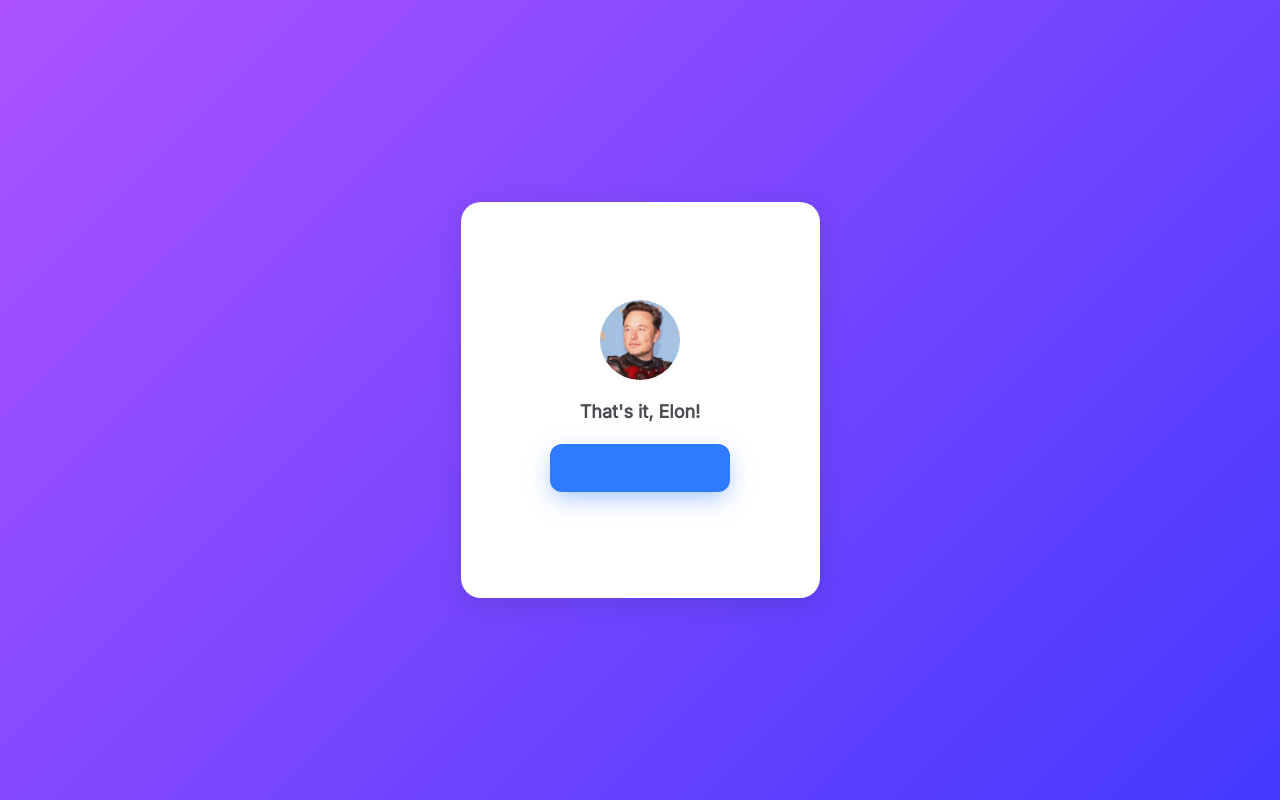
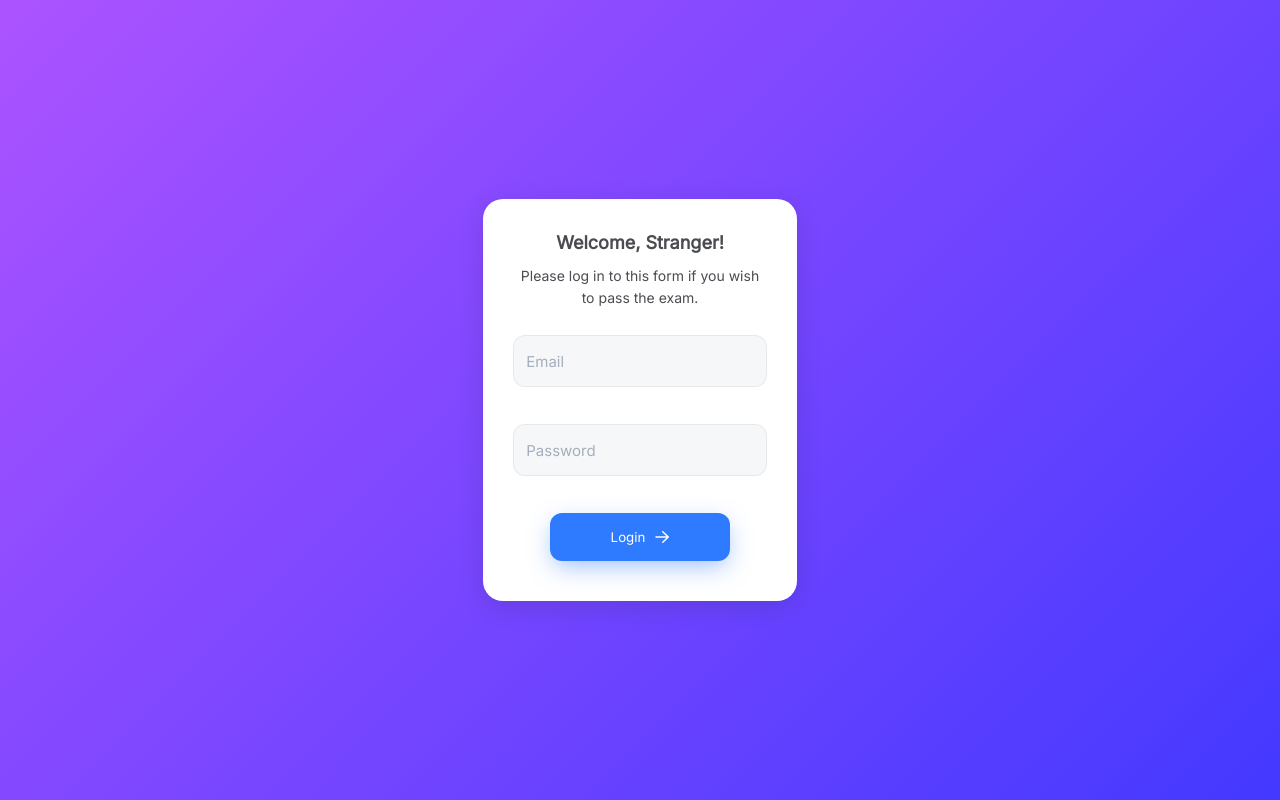
Before and after one commit to xA6V5x/react-test-assignment, a React (Vite) app: page / in a window 1280 px wide. Built offline with nearby package versions, Linux system fonts and the light colour scheme.

Commit message:
Profile Styles and Configuration States

```diff
--- a/package.json
+++ b/package.json
@@ -11,8 +11,7 @@
      "dependencies": {
           "react": "^18.2.0",
           "react-dom": "^18.2.0",
-          "react-hook-form": "^7.39.4",
-          "react-hooks-global-state": "^2.0.0"
+          "react-hook-form": "^7.39.4"
      },
      "devDependencies": {
           "@types/react": "^18.0.24",
--- a/src/App.tsx
+++ b/src/App.tsx
@@ -4,12 +4,21 @@ import Profile from './components/profile/profile';
 import { profileProps } from './types/profile';
 
 function App() {
-     let userProps = { avatar: '/avatar.jpeg', name: 'Elon' };
+     let userInitial = { name: '', avatar: '' };
 
-     const [user, setUser] = useState(userProps);
+     const [user, setUser] = useState(userInitial);
+
+     const handleSetState = (user: profileProps) => {
+          setUser(user);
+     };
 
      //  return user ? <div>Profile TBD</div> : <div>Login TBD</div>;
-     return user ? <Profile name={user.name} avatar={user.avatar} /> : <Login />;
+
+     return user.name != '' ? (
+          <Profile name={user.name} avatar={user.avatar} handleSetState={handleSetState} />
+     ) : (
+          <Login handleSetState={handleSetState} />
+     );
 }
 
 export default App;
--- a/src/components/login/login.tsx
+++ b/src/components/login/login.tsx
@@ -1,11 +1,12 @@
 import React, { useState } from 'react';
 import { login } from '../../api/index';
-import { loginProps } from '../../types/login'; //{email: string; password: string;}
+import { loginProps, setStateApp } from '../../types/login';
+//{email: string; password: string;} and {handleSetState: (n: {name=''; avatar=''}) => void;}
 import { useForm, SubmitHandler } from 'react-hook-form';
 import styles from './login.module.css';
 import Spinner from '../spinner/spinner';
 
-function Login() {
+function Login({ handleSetState }: setStateApp) {
      const {
           register,
           formState: { errors },
@@ -27,9 +28,9 @@ function Login() {
                     setLoading(false);
                     setErrorEmail(true);
                     return alert(dataUser.error);
-               } else {
+               } else if (dataUser.data != undefined) {
                     setLoading(false);
-                    return console.log(dataUser.data);
+                    return handleSetState(dataUser.data);
                }
           }
      };
--- a/src/components/profile/profile.tsx
+++ b/src/components/profile/profile.tsx
@@ -1,12 +1,22 @@
-import { profileProps } from '../../types/profile';
+import { profilePropsFunction } from '../../types/profile';
+import { setStateApp } from '../../types/login';
 import styles from './profile.module.css';
 
-function Profile({ name, avatar }: profileProps) {
+function Profile({ name, avatar, handleSetState }: profilePropsFunction) {
+     const handleFunction = () => {
+          handleSetState({ name: '', avatar: '' });
+     };
+
      return (
           <div className={styles.container}>
                <img className={styles.avatar} src={avatar} alt={name} />
                <label className="title">That's it, {name}!</label>
-               <button className="button"></button>
+               <button
+                    className="button"
+                    onClick={() => {
+                         handleFunction();
+                    }}
+               ></button>
           </div>
      );
 }
--- a/src/components/spinner/spinner.tsx
+++ b/src/components/spinner/spinner.tsx
@@ -15,8 +15,8 @@ const Spinner = () => {
                          cy="12"
                          r="8.5"
                          stroke="white"
-                         stroke-opacity="0.4"
-                         stroke-width="3"
+                         strokeOpacity="0.4"
+                         strokeWidth="3"
                     />
                     <mask id="path-2-inside-1_2_630" fill="white">
                          <path d="M20.5 12C21.3284 12 22.0115 12.6753 21.8877 13.4944C21.7669 14.2935 21.5495 15.0768 21.2388 15.8268C20.7362 17.0401 19.9997 18.1425 19.0711 19.0711C18.1425 19.9997 17.0401 20.7362 15.8268 21.2388C15.0768 21.5495 14.2935 21.7669 13.4944 21.8877C12.6753 22.0115 12 21.3284 12 20.5C12 19.6716 12.6791 19.0161 13.4886 18.8399C13.8946 18.7515 14.293 18.627 14.6788 18.4672C15.5281 18.1154 16.2997 17.5998 16.9497 16.9497C17.5998 16.2997 18.1154 15.5281 18.4672 14.6788C18.627 14.293 18.7515 13.8946 18.8399 13.4886C19.0161 12.6791 19.6716 12 20.5 12Z" />
@@ -24,7 +24,7 @@ const Spinner = () => {
                     <path
                          d="M20.5 12C21.3284 12 22.0115 12.6753 21.8877 13.4944C21.7669 14.2935 21.5495 15.0768 21.2388 15.8268C20.7362 17.0401 19.9997 18.1425 19.0711 19.0711C18.1425 19.9997 17.0401 20.7362 15.8268 21.2388C15.0768 21.5495 14.2935 21.7669 13.4944 21.8877C12.6753 22.0115 12 21.3284 12 20.5C12 19.6716 12.6791 19.0161 13.4886 18.8399C13.8946 18.7515 14.293 18.627 14.6788 18.4672C15.5281 18.1154 16.2997 17.5998 16.9497 16.9497C17.5998 16.2997 18.1154 15.5281 18.4672 14.6788C18.627 14.293 18.7515 13.8946 18.8399 13.4886C19.0161 12.6791 19.6716 12 20.5 12Z"
                          stroke="white"
-                         stroke-width="4"
+                         strokeWidth="4"
                          mask="url(#path-2-inside-1_2_630)"
                     />
                </svg>
--- a/src/types/login.ts
+++ b/src/types/login.ts
@@ -1,4 +1,10 @@
+import { profileProps } from './profile';
+
 export type loginProps = {
      email: string;
      password: string;
 };
+
+export type setStateApp = {
+     handleSetState: (n: profileProps) => void;
+};
--- a/src/types/profile.ts
+++ b/src/types/profile.ts
@@ -2,3 +2,9 @@ export type profileProps = {
      name: string;
      avatar: string;
 };
+
+export type profilePropsFunction = {
+     name: string;
+     avatar: string;
+     handleSetState: (n: profileProps) => void;
+};
```
Also changed, not shown: src/state/index.ts (deleted, +0 -8 lines).
